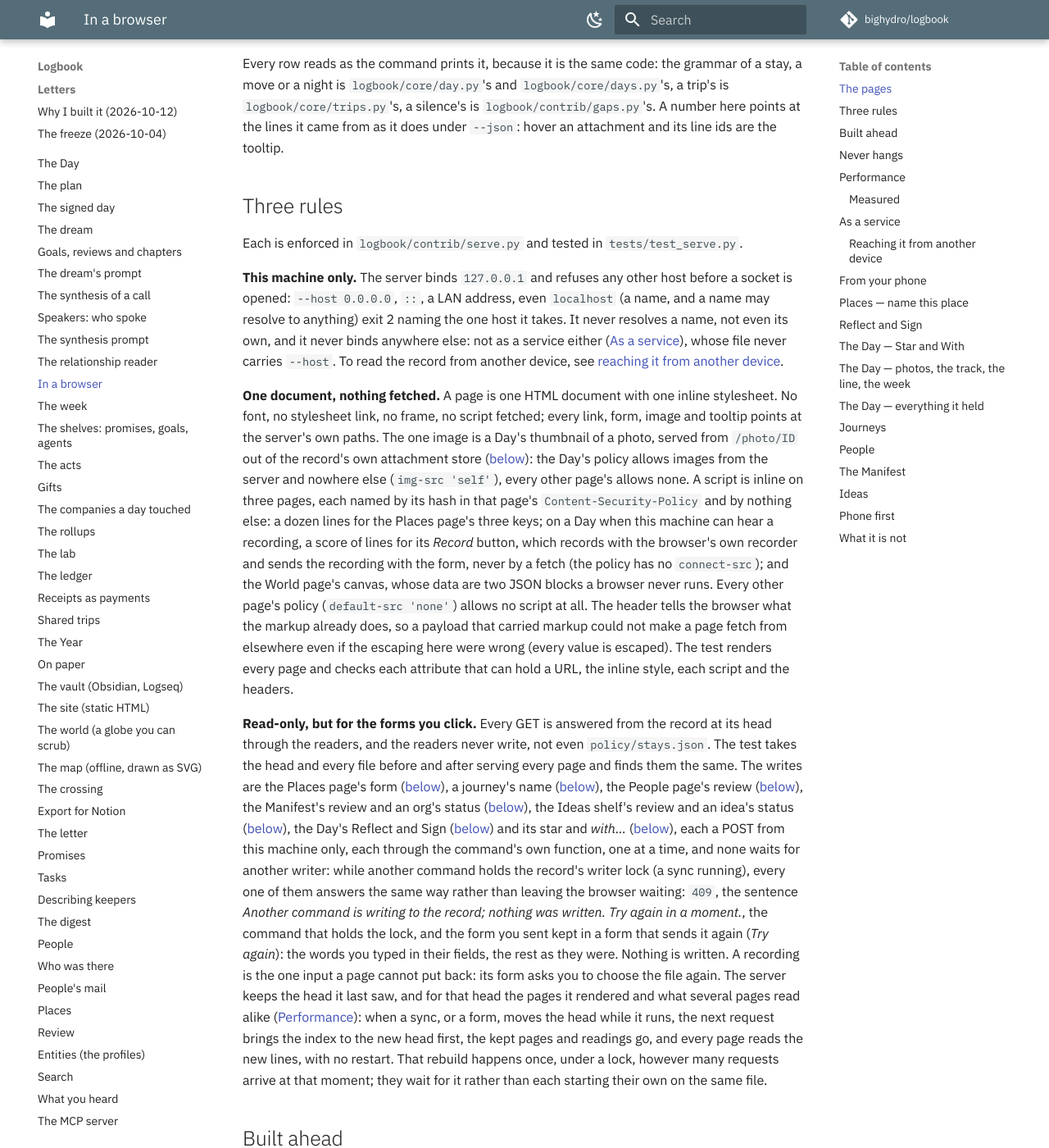
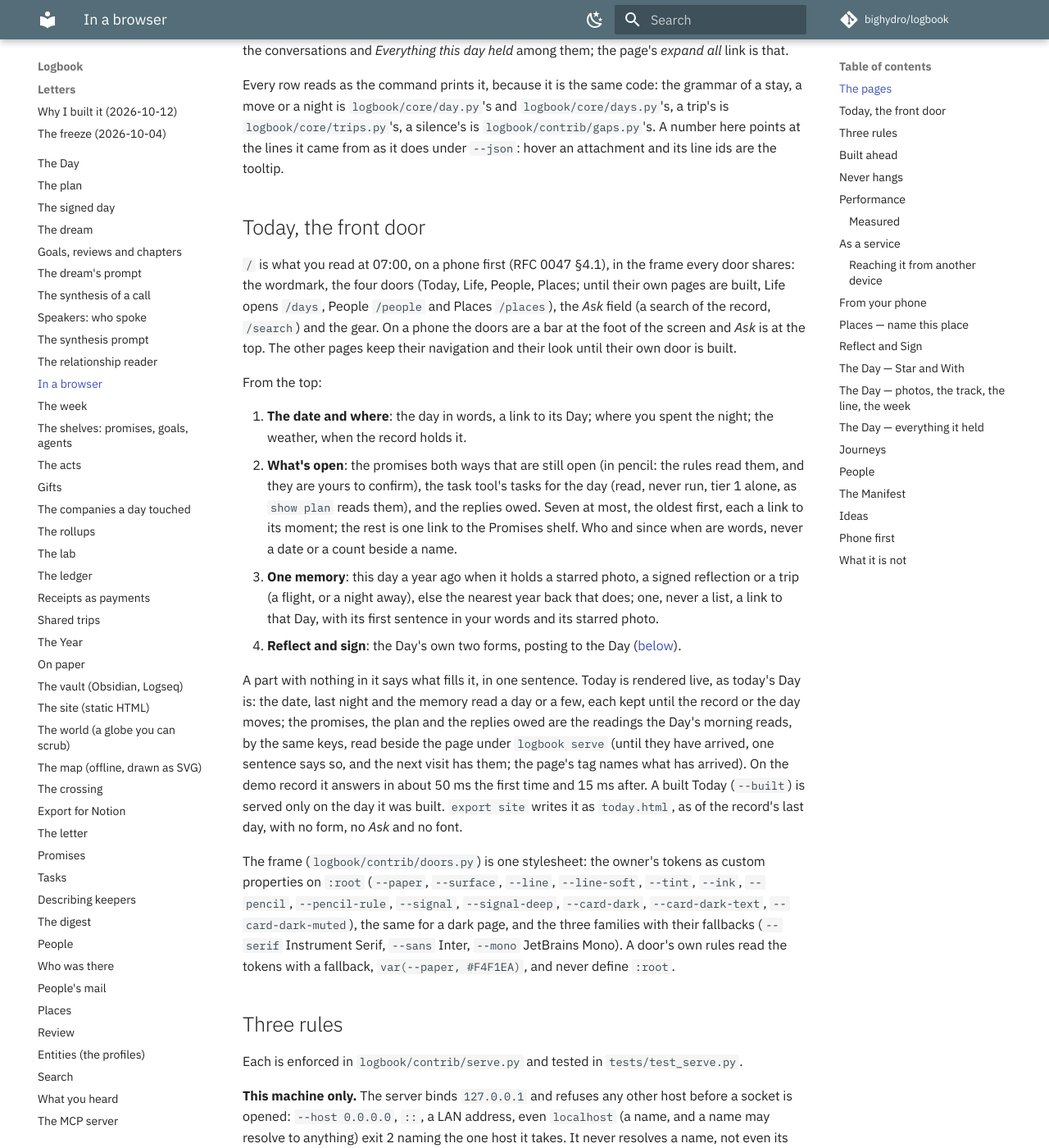
Before and after one commit to bighydro/logbook, an MkDocs documentation site: the page built from docs/serve.md, in a window 1280 px wide and 1400 px high, scrolled down 3858 px. Shown: the whole window at 82% size. Built offline with MkDocs 1.6.1 and Material for MkDocs 9.7.7, drawn with Linux system fonts in a browser that asks for light colours; comment, search, counter and statistics services are not loaded; some of the changed text lies outside the part shown.

Commit message:
feat: Today on the scale harness, in the docs and the changelog
- tests/test_library_perf.py: Today reads the night before, a few days back
  and the readings kept beside the index; a restarted server reads under a
  twentieth of the record for it, never a whole kind of words, and a second
  visit reads nothing. No budget changed.
- Live: what Today reads beside the page under `logbook serve` is said in
  one sentence until it is here; the tag names it only then.
- The memory reads the signatures only when a year back holds a reflection.
- layout.py names the two new modules; the Library walk knows /shelves.
- docs/serve.md: Today, the frame, the fonts rule; changelog.d/door-today.md.

Co-Authored-By: Claude Opus 5.5 <noreply@anthropic.com>
Claude-Session: https://claude.ai/code/session_01D5JSSLpvbiikoBG5kF59z5
Signed-off-by: bighydro <122497530+bighydro@users.noreply.github.com>

```diff
--- a/docs/serve.md
+++ b/docs/serve.md
@@ -51,7 +51,9 @@ aboard the yacht Nordlys. Nothing in it is real.*
 | `/gaps?since=` | where each source went quiet: lines, first and last line, the longest silence, the days with no line folded into runs | `logbook doctor sources --gaps` |
 | `/world?from=&to=` | the globe you can scrub: the named places, the assets on their tracks, your stays and journeys, the chapters on the time scrubber; the page `export world` writes by default ([the world](world.md)) | `logbook export world` |
 
-`/` is the front page: how many lines the record holds and the days it covers, and a link to each page.
+`/` is Today, the front door ([below](#today-the-front-door)). `/shelves` is the front page it replaces:
+how many lines the record holds and the days it covers, and a link to each page; the gear in the
+doors' header links it until `/gear` is built.
 `/today` redirects to the Day of the current date in the record's timezone (`logbook.json`), the date
 before until the record's `day_start` when it sets one (at 05:59 under `06:00`, yesterday's Day), whatever
 the clock of the device that asks: the page to bookmark on a phone.
@@ -62,6 +64,44 @@ Every row reads as the command prints it, because it is the same code: the gramm
 move or a night is `logbook/core/day.py`'s and `logbook/core/days.py`'s, a trip's is `logbook/core/trips.py`'s, a
 silence's is `logbook/contrib/gaps.py`'s. A number here points at the lines it came from as it does under
 `--json`: hover an attachment and its line ids are the tooltip.
+
+## Today, the front door
+
+`/` is what you read at 07:00, on a phone first (RFC 0047 §4.1), in the frame every door shares: the
+wordmark, the four doors (Today, Life, People, Places; until their own pages are built, Life opens
+`/days`, People `/people` and Places `/places`), the *Ask* field (a search of the record, `/search`)
+and the gear. On a phone the doors are a bar at the foot of the screen and *Ask* is at the top. The
+other pages keep their navigation and their look until their own door is built.
+
+From the top:
+
+1. **The date and where**: the day in words, a link to its Day; where you spent the night; the weather,
+   when the record holds it.
+2. **What's open**: the promises both ways that are still open (in pencil: the rules read them, and
+   they are yours to confirm), the task tool's tasks for the day (read, never run, tier 1 alone, as
+   `show plan` reads them), and the replies owed. Seven at most, the oldest first, each a link to its
+   moment; the rest is one link to the Promises shelf. Who and since when are words, never a date or a
+   count beside a name.
+3. **One memory**: this day a year ago when it holds a starred photo, a signed reflection or a trip (a
+   flight, or a night away), else the nearest year back that does; one, never a list, a link to that
+   Day, with its first sentence in your words and its starred photo.
+4. **Reflect and sign**: the Day's own two forms, posting to the Day ([below](#reflect-and-sign)).
+
+A part with nothing in it says what fills it, in one sentence. Today is rendered live, as today's Day
+is: the date, last night and the memory read a day or a few, each kept until the record or the day
+moves; the promises, the plan and the replies owed are the readings the Day's morning reads, by the
+same keys, read beside the page under `logbook serve` (until they have arrived, one sentence says
+so, and the next visit has them; the page's tag names what has arrived). On the demo record it
+answers in about 50 ms the first time and 15 ms after. A built Today (`--built`) is served only on
+the day it was built. `export site` writes it as `today.html`, as of the record's last day, with no
+form, no *Ask* and no font.
+
+The frame (`logbook/contrib/doors.py`) is one stylesheet: the owner's tokens as custom properties on
+`:root` (`--paper`, `--surface`, `--line`, `--line-soft`, `--tint`, `--ink`, `--pencil`,
+`--pencil-rule`, `--signal`, `--signal-deep`, `--card-dark`, `--card-dark-text`,
+`--card-dark-muted`), the same for a dark page, and the three families with their fallbacks
+(`--serif` Instrument Serif, `--sans` Inter, `--mono` JetBrains Mono). A door's own rules read the
+tokens with a fallback, `var(--paper, #F4F1EA)`, and never define `:root`.
 
 ## Three rules
 
@@ -75,8 +115,11 @@ carries `--host`. To read the record from another device, see
 [reaching it from another device](#reaching-it-from-another-device).
 
 **One document, nothing fetched.** A page is one HTML document with one inline stylesheet. No
-font, no stylesheet link, no frame, no script fetched; every link, form, image and tooltip points
-at the server's own paths. The one image is a Day's thumbnail of a photo, served from
+stylesheet link, no frame, no script fetched; every link, form, image and tooltip points at the
+server's own paths. The one font a page names is a door's ([Today](#today-the-front-door)): its
+three faces, bundled with the package under their SIL Open Font License and served by the server
+itself at `/font/NAME` (the door's policy allows fonts from the server and nowhere else, `font-src
+'self'`); every other page names none. The one image is a Day's thumbnail of a photo, served from
 `/photo/ID` out of the record's own attachment store ([below](#the-day--photos-the-track-the-line-the-week)):
 the Day's policy allows images from the server and nowhere else (`img-src 'self'`), every other
 page's allows none. A script is inline on three pages, each named by its hash in that page's
```
Also changed, not shown: changelog.d/door-today.md (added, +13 -0 lines), 6 other files.
